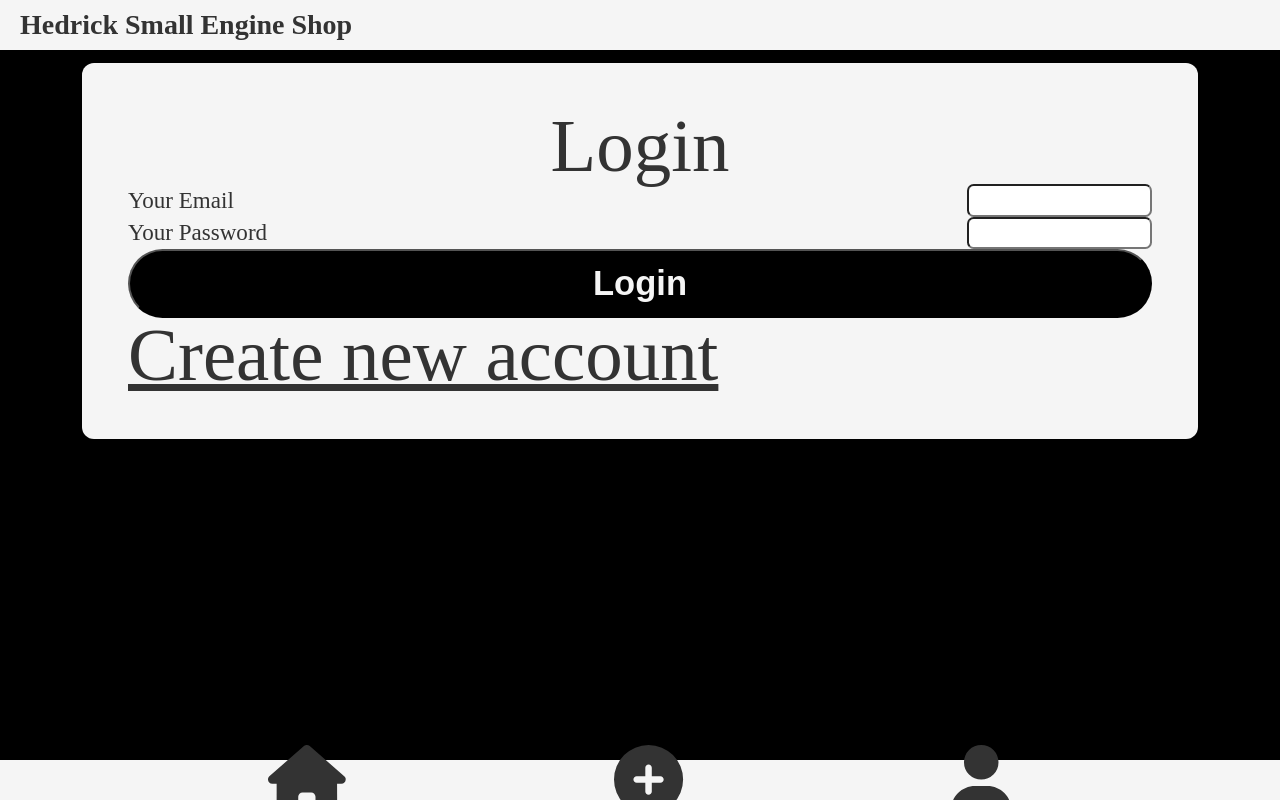
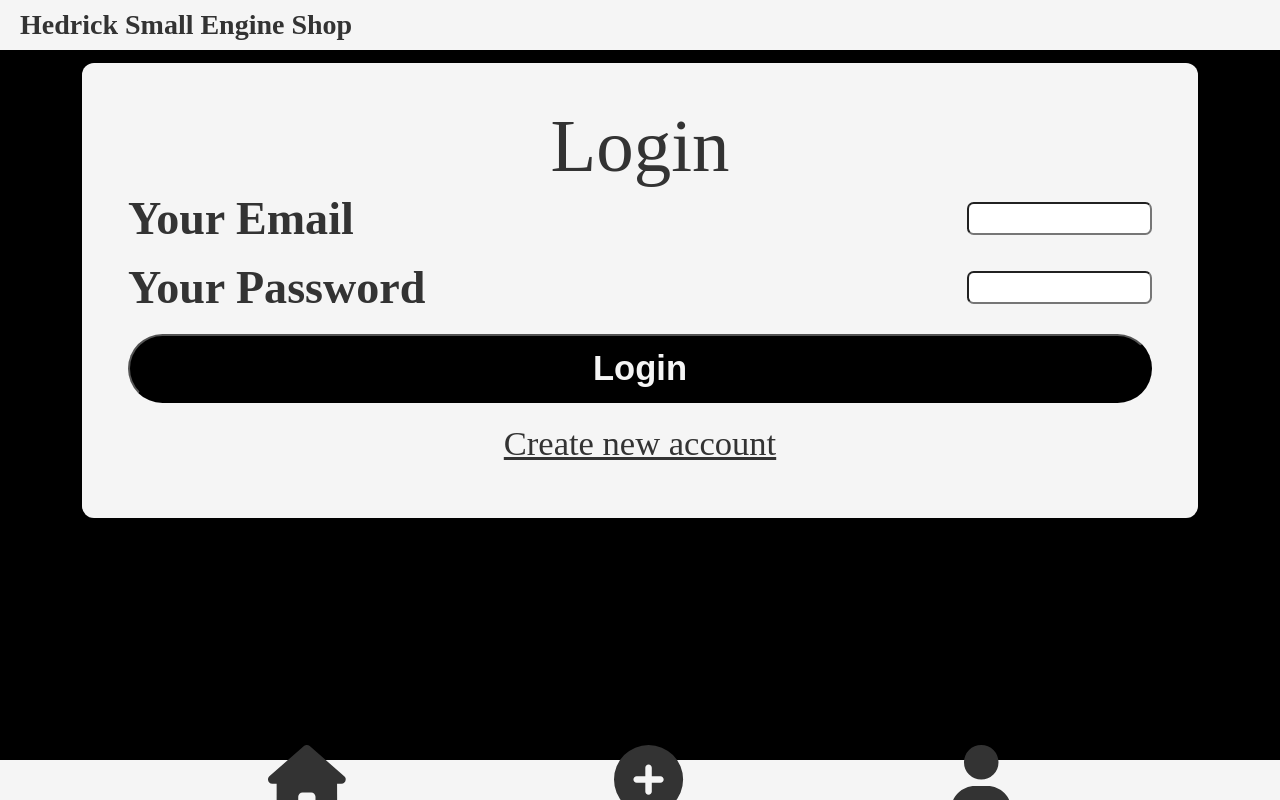
Before and after one commit to misterhedrick/hedrick-ses, a React (Create React App) app: page /auth in a window 1280 px wide. Built offline with nearby package versions, Linux system fonts and the light colour scheme.

Commit message:
fixing form styles

```diff
--- a/src/components/Auth/AuthForm.js
+++ b/src/components/Auth/AuthForm.js
@@ -78,26 +78,33 @@ const AuthForm = () => {
     <Card>
       <Form onSubmit={submitHandler}>
         <h1>{isLogin ? "Login" : "Sign Up"}</h1>
-        <span>
-          <label htmlFor="email">Your Email</label>
-          <input type="email" id="email" required ref={emailInputRef} />
+        <span className="span">
+          <label className="label" htmlFor="email">
+            Your Email
+          </label>
+          <input className="input" type="email" id="email" required ref={emailInputRef} />
         </span>
-        <span>
-          <label htmlFor="password">Your Password</label>
+        <span className="span">
+          <label className="label" htmlFor="password">
+            Your Password
+          </label>
           <input
+            className="input"
             type="password"
             id="password"
             required
             ref={passwordInputRef}
           />
         </span>
-        <span>
+        <span className="span">
           {!isLoading && (
-            <button>{isLogin ? "Login" : "Create Account"}</button>
+            <button className="button">
+              {isLogin ? "Login" : "Create Account"}
+            </button>
           )}
           {isLoading && <p>Sending request...</p>}
         </span>
-        <span>
+        <span className="span">
           <h5 onClick={switchAuthModeHandler}>
             {isLogin ? "Create new account" : "Login with existing account"}
           </h5>
--- a/src/components/Client/AddClientForm.js
+++ b/src/components/Client/AddClientForm.js
@@ -13,37 +13,40 @@ const AddClientForm = (props) => {
     event.preventDefault();
     const name = nameInputRef.current.value;
     const phone = phoneInputRef.current.value;
-    const newclient = {name: name, phone: phone};
+    const newclient = { name: name, phone: phone };
     try {
       await addDoc(collection(db, "clients"), newclient);
     } catch (err) {
       alert(err);
     }
-    nameInputRef.current.value = '';
-    phoneInputRef.current.value = '';
+    nameInputRef.current.value = "";
+    phoneInputRef.current.value = "";
   };
 
   return (
     <Card>
       <Form onSubmit={addClientHandler}>
-        <span>
-          <label htmlFor="username">Name</label>
+        <span className="span">
+          <label className="label" htmlFor="username">
+            Name
+          </label>
+          <input className="input" id="name" type="text" ref={nameInputRef} />
+        </span>
+        <span className="span">
+          <label className="label" htmlFor="phone">
+            Phone
+          </label>
           <input
-            id="name"
-            type="text"
-            ref={nameInputRef}
-          />
-        </span>
-        <span>
-          <label htmlFor="phone">Phone</label>
-          <input
+            className="input"
             id="phone"
             type="number"
             ref={phoneInputRef}
           />
         </span>
-        <span>
-          <button type="submit">Add</button>
+        <span className="span">
+          <button className="button" type="submit">
+            Add
+          </button>
         </span>
       </Form>
     </Card>
--- a/src/styles/UI/Form.scss
+++ b/src/styles/UI/Form.scss
@@ -1,29 +1,33 @@
-@import '../setup.scss';
+@import "../setup.scss";
 form {
   display: flex;
   flex-direction: column;
   align-items: center;
 }
-span {
+.span {
   width: 100%;
   display: flex;
   justify-content: space-between;
-    margin: .5em 0;
+  margin: 0.5em 0;
   align-items: center;
 }
-span > button {
+.span > button {
   justify-content: center;
   width: 100%;
 }
-label {
+.span > h5 {
+  margin: 0 auto;
+  font-size: 1.5em;
+}
+.label {
   font-size: 2em;
   font-weight: bold;
 }
-input {
+.input {
   height: 2em;
-    border-radius: .5em;
+  border-radius: 0.5em;
 }
-button {
+.button {
   height: 2em;
   border-radius: 2em;
   font-size: 1.5em;
@@ -31,10 +35,7 @@ button {
   background-color: $black;
   color: $light-text;
 }
-button:active {
+.button:active {
   background-color: $darker-bg;
   color: $dark-text;
 }
-h5 {
-    justify-content: center;
-}
```
Lines whose indentation alone changed are shown as unchanged.
